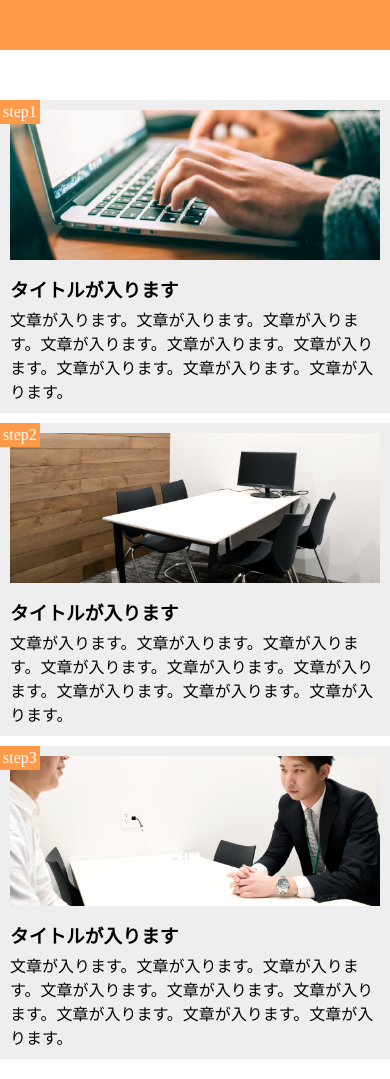
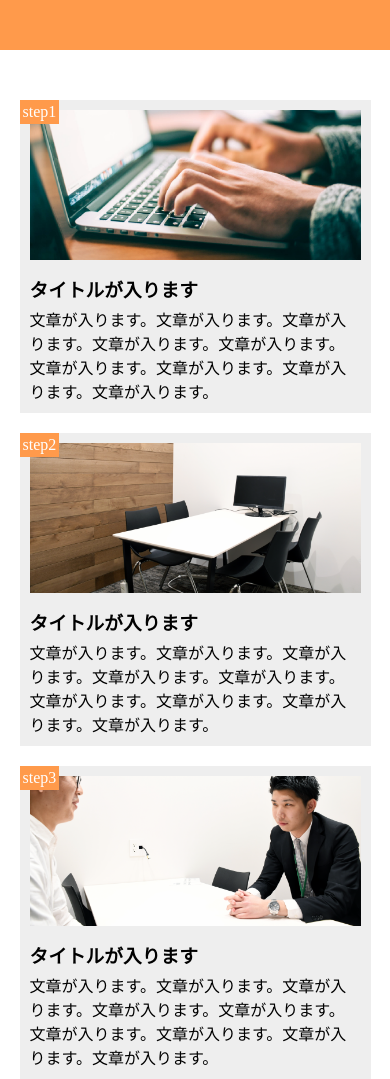
Before and after one commit to taku824/webcamp_kadai1, a plain HTML site: page index.html in a window 390 px wide. Shown: the top 1079 px of the page. Drawn offline with Linux system fonts and the light colour scheme.

Commit message:
要件を満たすように修正
・content幅が90%になっていなかった
・レスポンシブ対応幅が間違っていた
・その他marginなど

```diff
--- a/index.html
+++ b/index.html
@@ -40,8 +40,9 @@
         </p>
       </div>
 
+      <div></div>
+    </main>
 
-    </main>
     <footer></footer>
   </body>
 </html>
--- a/style.css
+++ b/style.css
@@ -64,17 +64,22 @@ footer {
 }
 
 /* if screen width is 425px or less */
-@media screen and (max-width: 425px) {
+@media screen and (max-width: 768px) {
   header {
     width: 100%;
   }
   main {
     width: 100%;
     display: block;
+    margin: 50px 0;
   }
   .content {
-    width: 425px;
-    width: 100%;
-    margin: 10px auto;
+    width: 90%;
+    margin: 0 auto 20px auto;
   }
+  .img{
+    height: 150px;
+  }
+
+
 }
```
